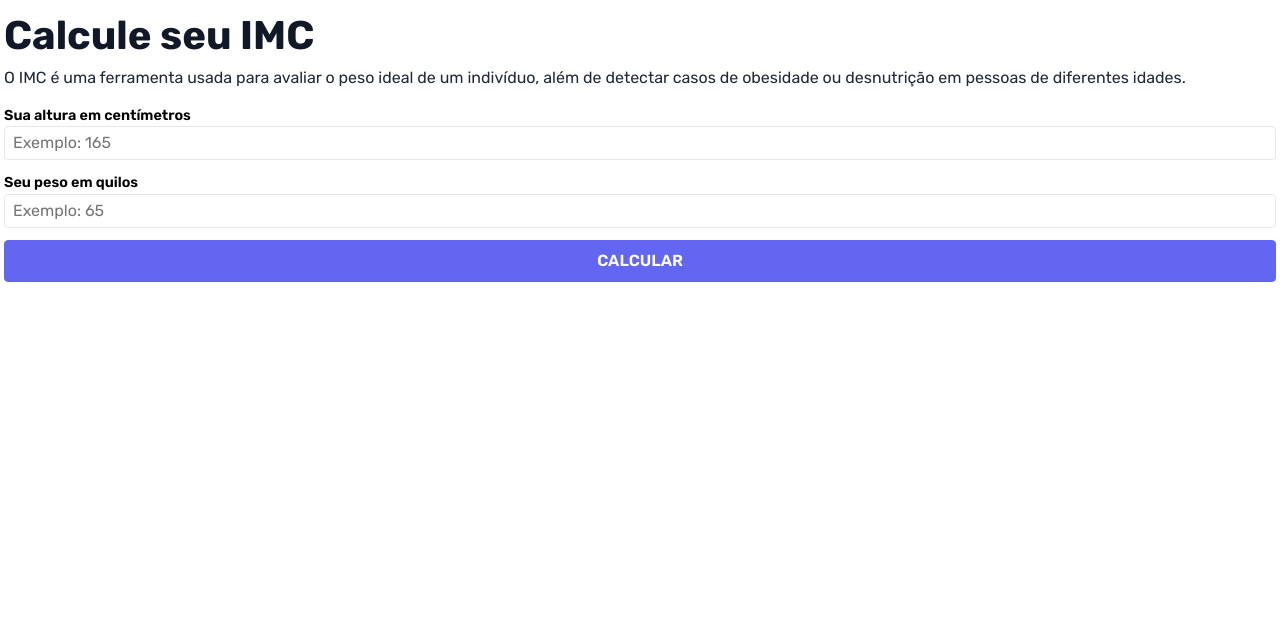
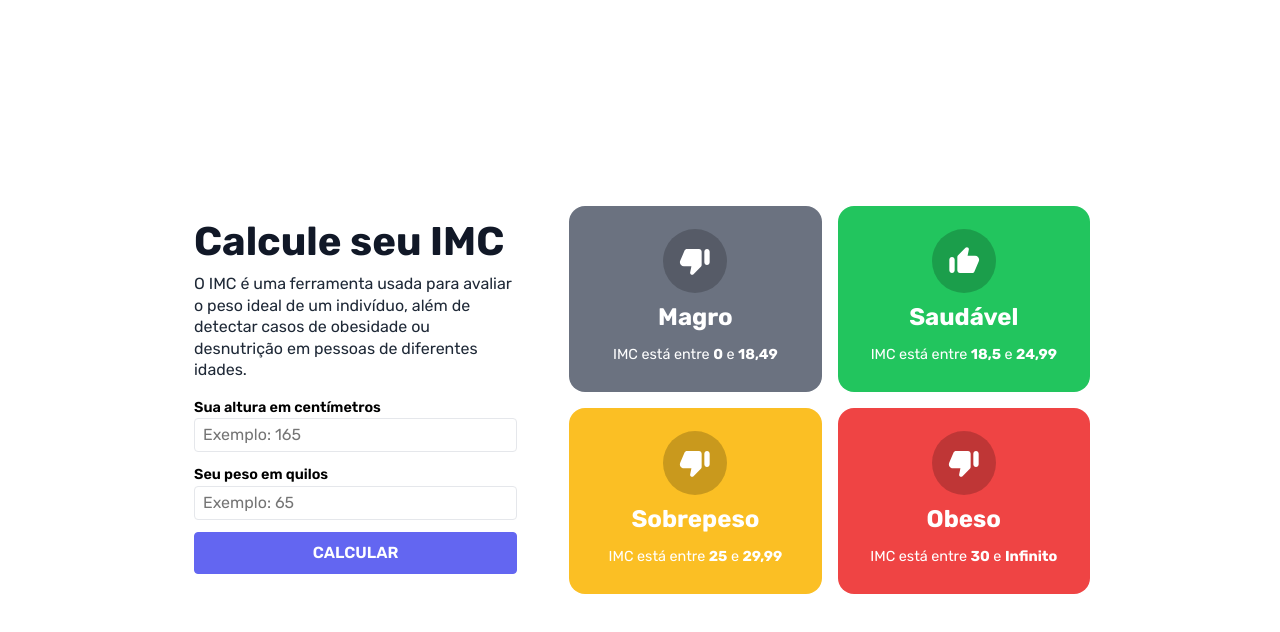
Before and after one commit to flaviojeferson/bmi-calc, a React (Vite) app: page / in a window 1280 px wide. Shown: the top 632 px of the page. Built offline with nearby package versions, Linux system fonts and the light colour scheme.

Commit message:
Integrates app container with associated styles

```diff
--- a/src/App.tsx
+++ b/src/App.tsx
@@ -2,12 +2,19 @@ import { ThemeProvider } from 'styled-components';
 import { BMIForm } from './components/BMIForm';
 import { GlobalStyle } from './styles/global';
 import { defaultTheme } from './themes/defaultTheme';
+import { BMIGrid } from './components/BMIGrid';
+import { AppContainer } from './styles/app';
 
 const App: React.FC = () => {
   return (
     <>
       <ThemeProvider theme={defaultTheme}>
-        <BMIForm />
+        <AppContainer>
+          <div className="bmi">
+            <BMIForm className="bmi__form" />
+            <BMIGrid className="bmi__grid" />
+          </div>
+        </AppContainer>
         <GlobalStyle />
       </ThemeProvider>
     </>
--- /dev/null
+++ b/src/styles/app.ts
@@ -0,0 +1,24 @@
+import { styled } from 'styled-components';
+
+const AppContainer = styled.div`
+  display: grid;
+  place-items: center;
+  min-height: 100vh;
+
+  .bmi {
+    display: grid;
+    grid-template-columns: repeat(5, 1fr);
+    gap: 3rem;
+    max-width: 900px;
+
+    .bmi__form {
+      grid-column: 1 / 3;
+    }
+
+    .bmi__grid {
+      grid-column: 3 / 6;
+    }
+  }
+`;
+
+export { AppContainer };
```
